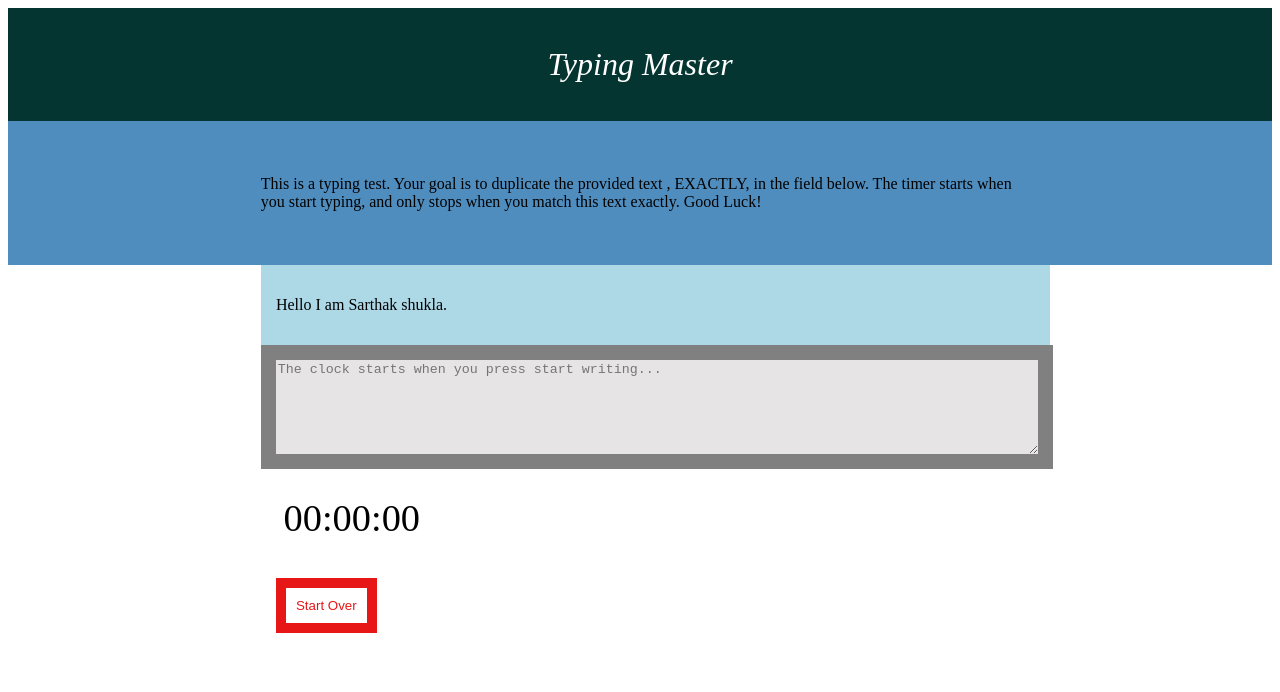
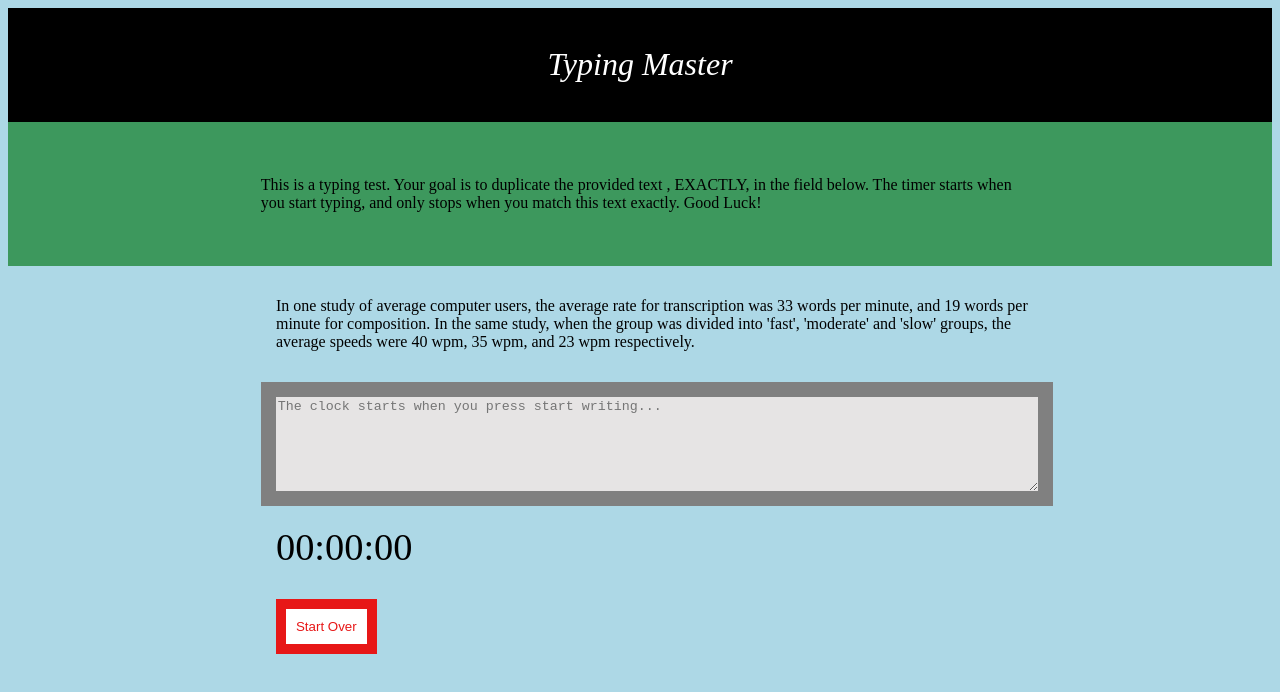
Before and after one commit to Sarthak-Shukla-Cedcoss/Typing, a plain HTML site: page index.html in a window 1280 px wide. Drawn offline with Linux system fonts and the light colour scheme.

Commit message:
add changes

```diff
--- a/index.html
+++ b/index.html
@@ -19,7 +19,7 @@
         </article>
         <section class="test-area">
             <div id="original-text">
-                <p>Hello I am Sarthak shukla.</p>
+                <p>In one study of average computer users, the average rate for transcription was 33 words per minute, and 19 words per minute for composition. In the same study, when the group was divided into 'fast', 'moderate' and 'slow' groups, the average speeds were 40 wpm, 35 wpm, and 23 wpm respectively.</p>
             </div>
             <div class="text-wrapper">
                 <textarea id="text-area" rows="6" placeholder="The clock starts when you press start writing..."></textarea>
@@ -30,8 +30,6 @@
             </div>
         </section>
     </main>
-
-
 </body>
 <script src="main.js"></script>
 </html>
--- a/main.js
+++ b/main.js
@@ -11,43 +11,36 @@ function leadingZero(time){
     }
     return time;
 }
-
 function timerstart(){
     let currenttime = leadingZero(timer[0])+":"+leadingZero(timer[1])+":"+timer[2];
     clock.innerHTML = currenttime;
     timer[3]++;
+
     timer[0] = Math.floor((timer[3]/100)/60);
     timer[1] = Math.floor((timer[3]/100) - (timer[0]*60));
     timer[2] = Math.floor(timer[3] - (timer[1] * 100) - (timer[0] * 6000));
 }
-
-
-
 function start(){
     let textlenght = txtar.value.length;
     if(textlenght === 0 && !timerRunning){
         timerRunning = true;
         interval = setInterval(timerstart,10);
     }
-    // console.log(textlenght);
 }
 function spellcheck(){
     let textEnter = txtar.value;
     let orgtextsub = orgtext.substring(0,textEnter.length);
     if(textEnter == orgtext ){
         clearInterval(interval);
-        txtar.style.borderColor="green";
+        txtar.style.borderColor="#3d985d";
     }
     else if(textEnter == orgtextsub)
     {
-        txtar.style.borderColor="blue";
+        txtar.style.borderColor="#7769ef";
     }
     else{
-        txtar.style.borderColor="red";
+        txtar.style.borderColor="#ea3939";
     }
-    // console.log(textEnter);
-    // console.log(orgtextsub);
-    // console.log(orgtext);
 }
 function reset(){
     clearInterval(interval);
--- a/style.css
+++ b/style.css
@@ -1,6 +1,10 @@
+body{
+    background-color: lightblue;
+}
 header{
-    background-color: #043531;
+    background-color: #000000;
     margin: 0%;
+    border-bottom: 1px solid black;
     text-align: center;
     color: white;
     font-size: 200%;
@@ -8,7 +12,7 @@ header{
     padding-bottom: 3%;
 }
 .intro{
-    background-color: #1f6eadc7;
+    background-color: #3d985d;
     padding-left:20%;
     padding-right:20%;
     margin: 0%;
@@ -29,7 +33,7 @@ header{
     border:15px solid grey;
 }
 .timer{
-    margin: 3%;
+    margin: 2%;
     font-size: 240%;
     width: 20%;
 }
```
